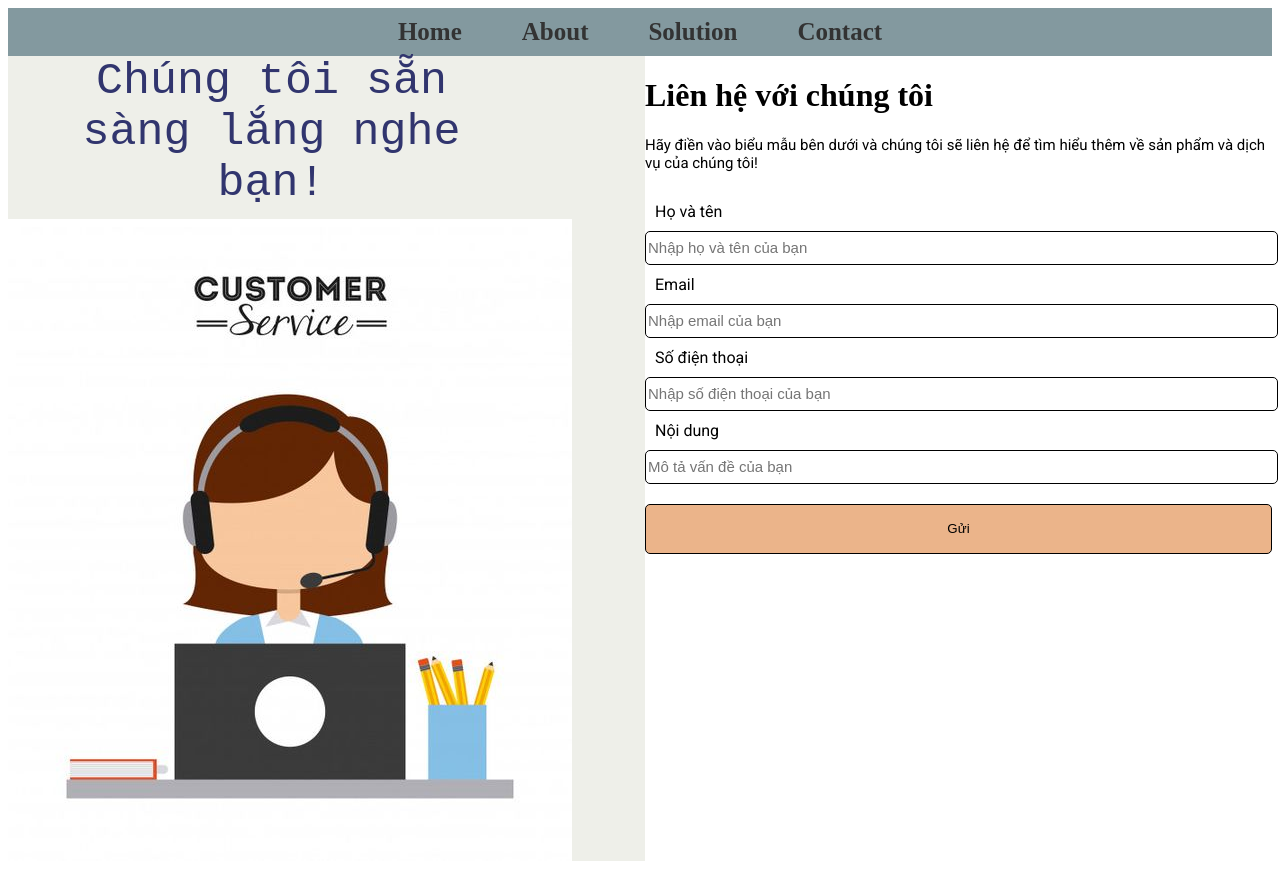
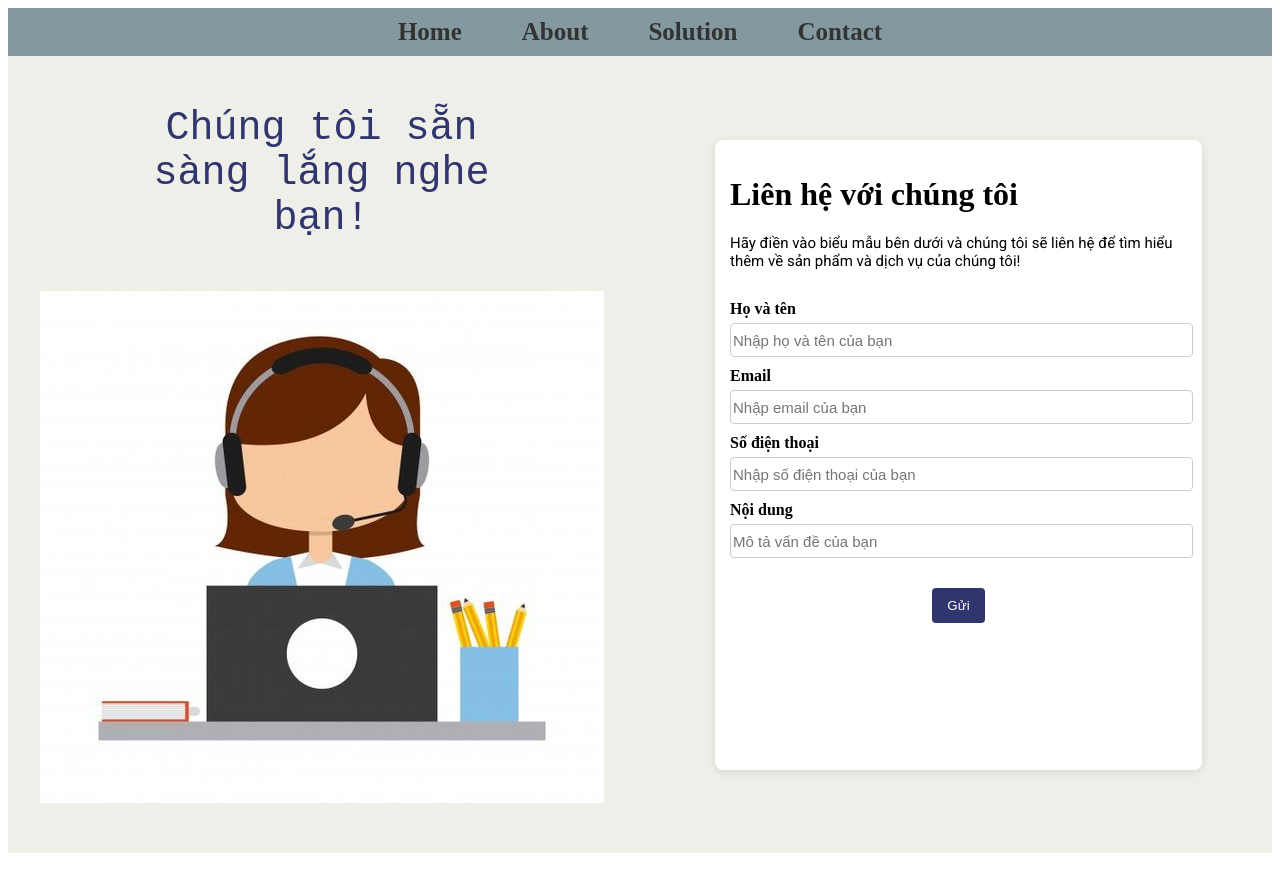
Before and after one commit to PanpaKawaii/FE_PODBookingSystem, a React (Vite) app: page / in a window 1280 px wide. Built offline with nearby package versions, Linux system fonts and the light colour scheme.

Commit message:
new css and content of contact

```diff
--- a/src/ContactComponent/Contact.css
+++ b/src/ContactComponent/Contact.css
@@ -32,26 +32,7 @@ h1{
     font-family: Arial, Helvetica, sans-serif;
     font-size: 15px;
 }
-label{
-    font-family: 'Roboto', sans-serif;
-    margin-left: 10px;
-}
-.submit{
-    width: 100%;
-    height: 50px;
-    border: 1px solid #000;
-    border-radius: 5px;
-    margin-top: 10px;
-    background-color: #ebb48a;
-    color: black;
 
-}
-.submit:hover{
-    background-color: #000;
-    color: #fff;
-    transition: background-color 0.3s, color 0.3s; /* Added transition effect */
-
-}
 .inform{
     display: flex;
     flex-direction: column;
@@ -59,25 +40,74 @@ label{
     justify-content:flex-end;
 }
 p.title-service{
-    font-size: 45px;
+    font-size: 40px;
     font-family: monospace;
     color: #31356e;
     text-align:center;
-    margin: 0 150px 10px 50px;
+    margin: 50px 100px;
+
 }
 .contact-container{
     display:grid;
     grid-template-columns: 1fr 1fr;
     grid-gap: 10px;
+    justify-items: center;
 }
-
+.service-container{
+    display: flex;
+    flex-direction: column;
+    align-items: center;
+}
 .service-img{
+    display: flex;
     justify-content: center;
-    display: flex;
+    margin-bottom: 50px;
 }
 
 .form-contact{
     background-color: white;
+    border-radius: 8px;
+    padding: 15px;
+    box-shadow: 0 2px 10px rgba(0, 0, 0, 0.1);
+    height: 600px;
+    margin: auto 70px;
+
+}
+
+.form-item{
+    margin:auto auto;
+}
+
+
+.form-contact label {
+  font-weight: bold; /* Bold labels */
+  margin-top: 10px; /* Space above labels */
+
+}
+
+.form-contact .text {
+  width: 100%; /* Full width inputs */
+
+  margin-top: 5px; /* Space above inputs */
+  border: 1px solid #ccc; /* Light border */
+  border-radius: 4px; /* Rounded corners for inputs */
+}
+
+.form-contact .submit {
+background-color: #31356e;
+  color: white; /* Text color */
+  padding: 10px 15px; /* Button padding */
+  border: none; /* No border */
+  border-radius: 4px; /* Rounded corners for button */
+  cursor: pointer; /* Pointer cursor on hover */
+  display: block; /* Đặt nút thành block để dễ căn giữa */
+  margin: 20px auto; /* Tạo khoảng cách trên và dưới, căn giữa theo chiều ngang */
+}
+
+.form-contact .submit:hover {
+    background-color: #000;
+    color: #fff;
+    transition: background-color 0.3s, color 0.3s;
 }
 
 #root{
--- a/src/ContactComponent/ContactContent.jsx
+++ b/src/ContactComponent/ContactContent.jsx
@@ -13,6 +13,7 @@ export default class ContactContent extends Component {
             </div>
           </div>
           <div className='form-contact'>
+            <div className='form-item'>
             <h1>Liên hệ với chúng tôi</h1>
             <p className='text-contact'>Hãy điền vào biểu mẫu bên dưới và chúng tôi sẽ liên hệ để tìm hiểu thêm về sản phẩm và dịch vụ của chúng tôi!</p>
             <label>Họ và tên</label><br />
@@ -24,6 +25,7 @@ export default class ContactContent extends Component {
             <label>Nội dung</label><br />
             <input className="text" type="text" placeholder="Mô tả vấn đề của bạn" /><br />
             <button className='submit'>Gửi</button>
+            </div>
           </div>
         </div>
       </>
```
Also changed, not shown: src/PODimage/service.jpg.
